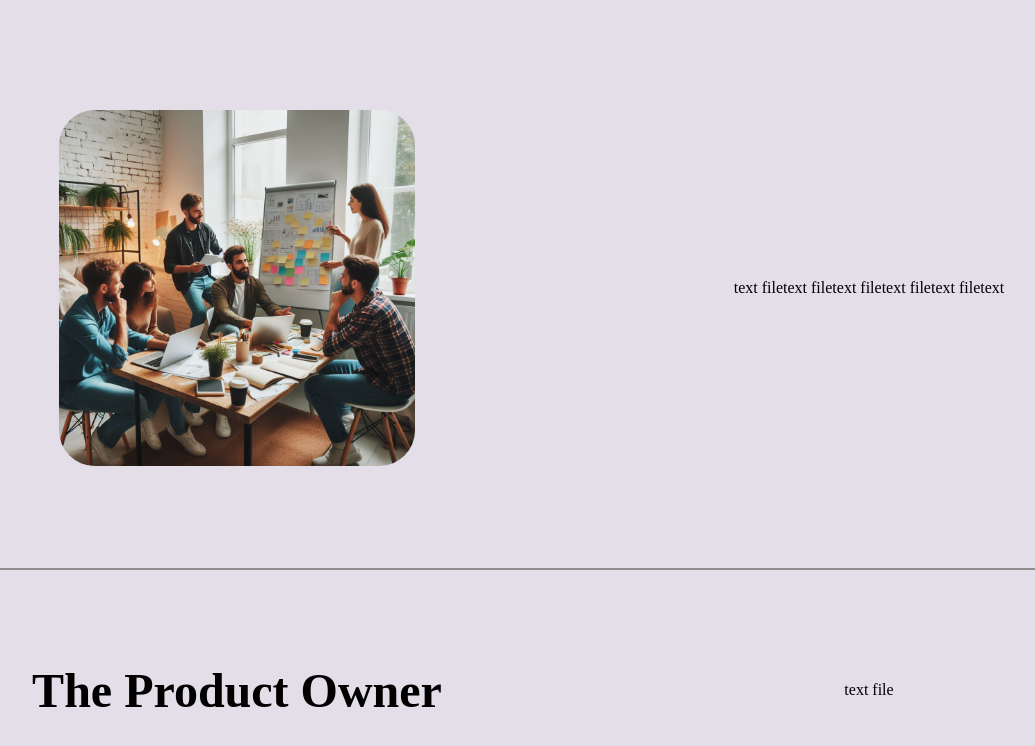
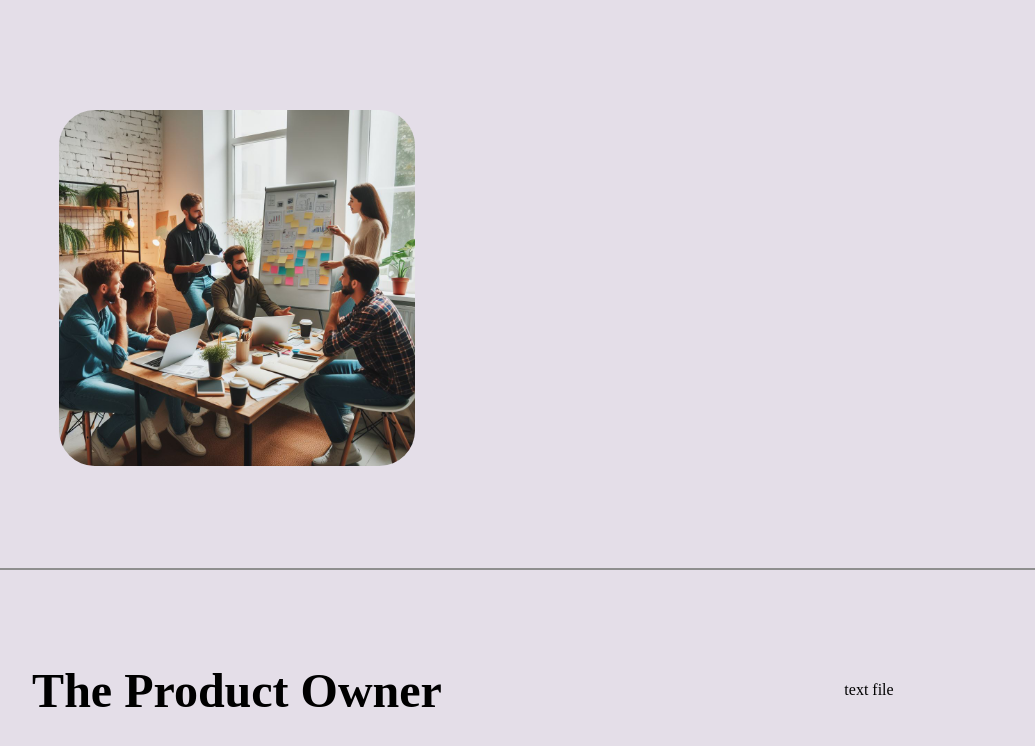
Before and after one commit to Wilma-Norman/Scrum-Project-assignment, a React (Vite) app: page /scrum-team in a window 1280 px wide. Shown: the top 746 px of the page, without its empty margins (87-1122 px from the left). Built offline with nearby package versions, Linux system fonts and the light colour scheme.

Commit message:
data in text

```diff
--- a/src/Components/ScrumTeam/ProductOwner/index.jsx
+++ b/src/Components/ScrumTeam/ProductOwner/index.jsx
@@ -1,7 +1,8 @@
 import styles from './ProductOwner.module.css'
 import teamwork from '../../../../Public/Images/teamwork.jpg'
+import ScrumTeam from '../../../../data/data.js'
 
-const ProductOwner = () => {
+const ProductOwner = ({whatText, keyRolesText}) => {
     return (
         <>
 
@@ -12,7 +13,7 @@ const ProductOwner = () => {
                 </div>
 
                 <div className={styles.textwraper}>
-                    <p className={styles.imageText}>text filetext filetext filetext filetext filetext </p>
+                    <p className={styles.imageText}>{whatText}</p>
                 </div>
 
             </div>
```
